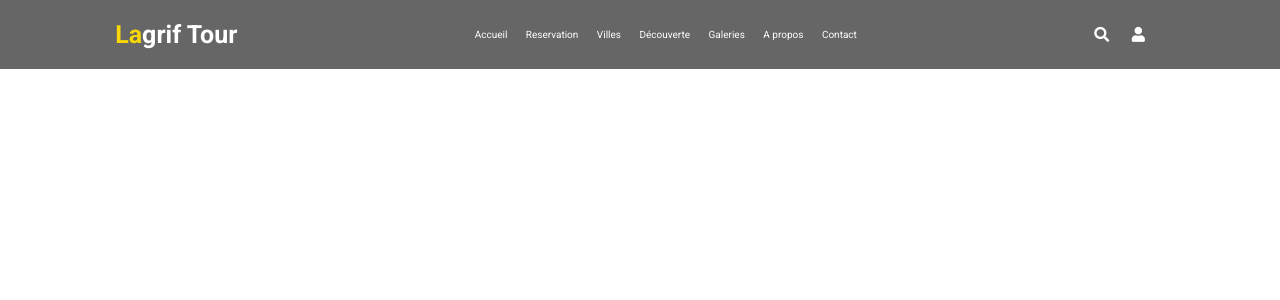
After one commit to paule29/lagrif-tour, a PHP site: page /header.php in a window 1280 px wide. The commit adds this page. Shown: the top 300 px of the page. Run offline with PHP 8.4, Linux system fonts and the light colour scheme.

Commit message:
modification

```diff
--- /dev/null
+++ b/header.php
@@ -0,0 +1,64 @@
+<!DOCTYPE html>
+<html lang="en">
+<head>
+    <meta charset="UTF-8">
+    <meta http-equiv="X-UA-Compatible" content="IE=edge">
+    <meta name="viewport" content="width=device-width, initial-scale=1.0">
+    <meta name="description" content="Lagrif Tour est une agence de voyage : visitez le monde grâce à nos tarifs attractifs et nos destinations variées.">
+    <title>LAGRIF TOUR</title>
+    <link rel="icon" type="image/svg+xml" href="assets/images/img1.svg" />
+    <link rel="stylesheet" href="https://unpkg.com/swiper/swiper-bundle.min.css" />
+    <link rel="stylesheet" href="https://cdnjs.cloudflare.com/ajax/libs/font-awesome/5.15.3/css/all.min.css">
+
+
+<link rel="stylesheet" media="screen" href="style.css" type="text/css" />
+</head>
+<body>
+    <!-- début header -->
+
+<header>
+    <div id="menu-bar" class="fas fa-bars"></div>
+
+        <a href="#home" class="logo"> <span>La</span>grif Tour</a>
+
+    <nav class="navbar">
+            <a href="#home">Accueil</a>
+            <a href="#region">Reservation</a>
+            <a href="#packages">Villes</a>
+            <a href="#services">Découverte</a>
+            <a href="#galery">Galeries</a>
+            <a href="#review">A propos</a>
+            <a href="#contact">Contact</a>
+
+    </nav>
+
+        <div class="icons">
+            <i class="fas fa-search" id="search-btn"></i>
+            <i class="fas fa-user" id="login-btn"></i>
+        </div>
+
+        <form action="" class="search-bar-container">
+            <input type="search" id="search-bar" placeholder="Recherche...">
+            <label for="search-bar" class="fas fa-search"></label>
+        </form>
+
+</header>
+
+
+<div class="login-form-container">
+
+    <i class="fas fa-times" id="form-close"></i>
+        <form action="">
+            <h3>Utilisateur</h3>
+            <input type="email" class="box" placeholder="Entrez votre email" >
+            <input type="password" class="box" placeholder="Entrez votre mot de passe">
+            <input type="submit" class="btn" value ="Envoyez">
+            <input type="checkbox" id="Se souvenir de moi">
+            <label for="remember">Se souvenir de moi</label>
+            <p>Mot de passe oublié <a href="#">Cliquez ici</a></p>
+            <p>Pas encore de compte? <a href="#">Créez un compte</a></p>
+
+        </form>
+</div>
+
+<!-- fin header -->
--- a/mentions-legales.php
+++ b/mentions-legales.php
@@ -1,3 +1,4 @@
+<?php include "header.html" ?>
 <div class="container">
 
 <div class="row">
@@ -44,3 +45,4 @@ Toute reproduction totale ou partielle de ces marques ou de ces logos, effectué
 
 
 </div>
+<?php include "footer.php" ?>
--- a/style.css
+++ b/style.css
@@ -25,7 +25,7 @@
 }
 
 
-php{
+html{
     font-size: 62.5%;
     overflow-x: hidden;
     scroll-padding-top: 6rem;
@@ -38,7 +38,7 @@ php{
 
   .heading{
     text-align: center;
-    padding:2.5rem 0
+    padding:2rem 0
   }
 
   .heading span{
@@ -662,7 +662,7 @@ opacity: 0.5;
 /*media queries*/
 
 @media (max-width:1200px){
-    php{
+    html{
         font-size: 55%;
 
     }
@@ -713,7 +713,7 @@ opacity: 0.5;
 }
 
 @media (max-width:450px){
-    php{
+    html{
         font-size: 50%;
 
     }
```
Also changed, not shown: footer.php (added, +73 -0 lines), index.php (+19 -16 lines), 1 other file.
